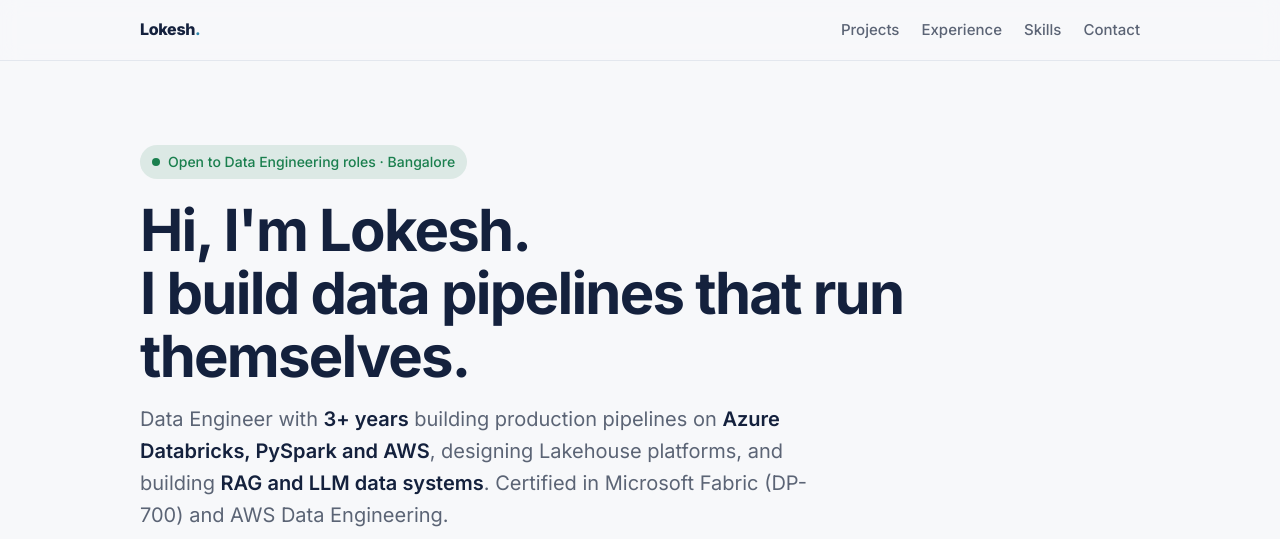
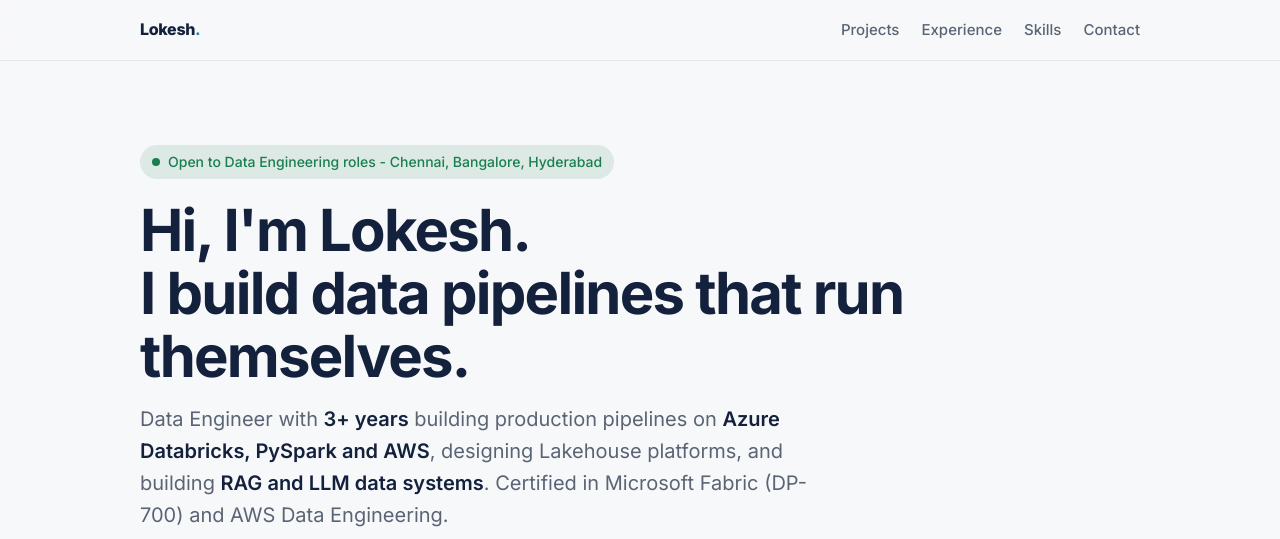
Before and after one commit to Lokesh4561/lokesh4561.github.io, a plain HTML site: page index.html in a window 1280 px wide. Shown: the top 539 px of the page. Drawn offline with Linux system fonts and the light colour scheme.

Commit message:
content: open to Chennai, Bangalore, Hyderabad

```diff
--- a/index.html
+++ b/index.html
@@ -187,7 +187,7 @@
 
 <header class="hero" id="top">
   <div class="wrap">
-    <span class="status">Open to Data Engineering roles · Bangalore</span>
+    <span class="status">Open to Data Engineering roles - Chennai, Bangalore, Hyderabad</span>
     <h1>Hi, I'm Lokesh.<br>I build data pipelines that run themselves.</h1>
     <p class="lead">
       Data Engineer with <strong>3+ years</strong> building production pipelines on
```
